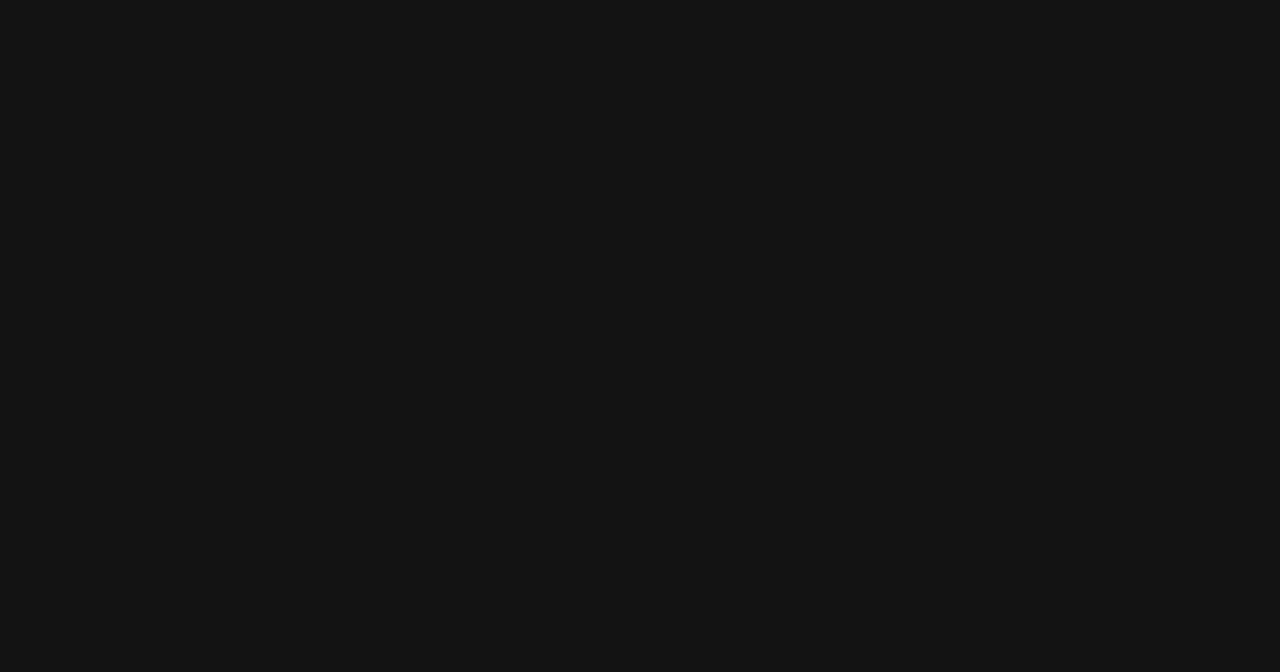
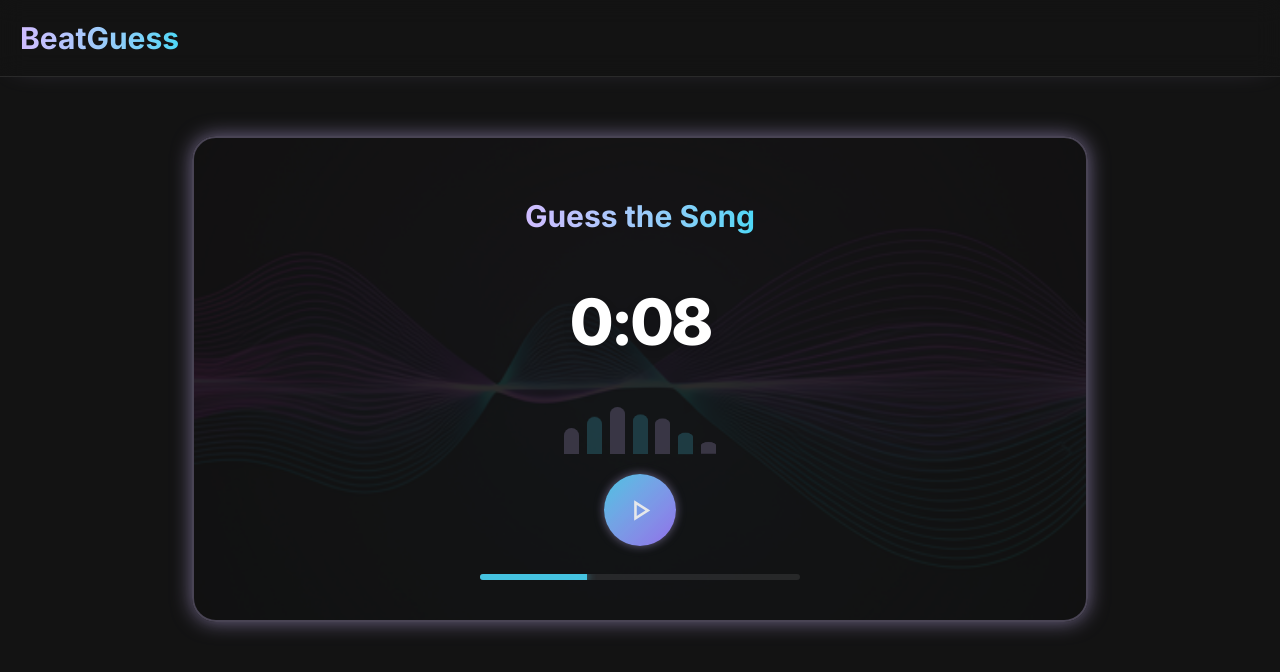
Before and after one commit to EduardoHidalgo10/beatguess, an Angular app: page /play in a window 1280 px wide. Before the commit this address led to /. Shown: the top 672 px of the page. Built offline with nearby package versions, Linux system fonts and the light colour scheme.

Commit message:
Add play feature with routing; update home component to link to play page and include Material Symbols font (mockup)

```diff
--- a/src/app/app.routes.ts
+++ b/src/app/app.routes.ts
@@ -1,6 +1,7 @@
 import { Routes } from '@angular/router';
 import { Home } from './features/home/home';
 import { AppLayout } from './layout/app-layout/app-layout';
+import { Play } from './features/play/play';
 
 export const routes: Routes = [
     {
@@ -11,6 +12,10 @@ export const routes: Routes = [
                 path: '',
                 component: Home,
             },
+            {
+                path: 'play',
+                component: Play,
+            },
         ],
     },
 ];
--- a/src/app/app.ts
+++ b/src/app/app.ts
@@ -1,10 +1,9 @@
 import { Component, signal } from '@angular/core';
 import { RouterOutlet } from '@angular/router';
-import { Navbar } from "./shared/components/navbar/navbar";
 
 @Component({
   selector: 'app-root',
-  imports: [RouterOutlet, Navbar],
+  imports: [RouterOutlet],
   templateUrl: './app.html',
   styleUrl: './app.css'
 })
--- a/src/app/features/home/home.html
+++ b/src/app/features/home/home.html
@@ -15,7 +15,7 @@
       Guess the song in 10 seconds. Become a music legend.
     </p>
 
-    <a class="btn btn-primary mt-10 text-on-primary transition-transform duration-400 hover:scale-105 cursor-pointer">
+    <a [routerLink]="['/play']" class="btn btn-primary mt-10 text-on-primary transition-transform duration-400 hover:scale-105 cursor-pointer">
       <span class="material-icons">play_circle</span>
       Start Playing
     </a>
--- a/src/app/features/home/home.ts
+++ b/src/app/features/home/home.ts
@@ -1,9 +1,10 @@
 import { Component } from '@angular/core';
 import { MusicBars } from "../../ui/components/music-bars/music-bars";
+import { RouterLink } from '@angular/router';
 
 @Component({
   selector: 'app-home',
-  imports: [MusicBars],
+  imports: [MusicBars, RouterLink],
   templateUrl: './home.html',
 })
 export class Home { }
--- /dev/null
+++ b/src/app/features/play/play.html
@@ -0,0 +1,32 @@
+<section class="flex flex-col items-center justify-center py-10">
+    <div
+        class="glass-card neon-glow-purple relative overflow-hidden w-full h-full sm:max-w-2xl md:max-w-4xl rounded-xl p-10 flex flex-col items-center justify-center text-center border-outline-variant border-2 shadow-[0_0_20px_rgba(208,188,255,0.5)]">
+        <div class="absolute inset-0 z-0 opacity-10 pointer-events-none">
+            <img class="w-full h-full object-cover" alt="sound wave pattern." src="assets/sound-wave.png" />
+        </div>
+        <h2
+            class="relative z-10 mt-5 font-display text-3xl font-bold bg-clip-text text-transparent bg-gradient-to-r from-primary to-secondary">
+            Guess the Song</h2>
+
+        <div class="mb-lg relative z-10 mt-10">
+            <span class="font-display text-[64px] text-white font-extrabold tracking-tighter drop-shadow-lg">0:08</span>
+        </div>
+
+        <div class="relative z-10 mt-5 w-48 h-16 mx-auto">
+            <app-music-bars />
+        </div>
+
+        <button
+            class="mt-5 w-18 h-18 rounded-full bg-gradient-to-br from-secondary to-primary-container flex items-center justify-center neon-glow-blue transition-transform duration-150 hover:scale-105 cursor-pointer shadow-[0_0_10px_rgba(208,188,255,0.5)]">
+            <span style="font-size: 35px;" class="material-symbols-outlined text-white">play_arrow</span>
+        </button>
+
+
+        <div class="w-full max-w-xs mt-7">
+            <div class="h-1.5 w-full bg-white/10 rounded-full overflow-hidden">
+                <div class="h-full w-1/3 bg-secondary neon-glow-blue shadow-[0_0_10px_rgba(76,215,246,0.8)]"></div>
+            </div>
+        </div>
+
+    </div>
+</section>
--- a/src/index.html
+++ b/src/index.html
@@ -10,6 +10,7 @@
   <link rel="preconnect" href="https://fonts.gstatic.com" crossorigin>
   <link href="https://fonts.googleapis.com/css2?family=Inter:wght@400;600;700;800&display=swap" rel="stylesheet">
   <link href="https://fonts.googleapis.com/icon?family=Material+Icons" rel="stylesheet">
+  <link href="https://fonts.googleapis.com/css2?family=Material+Symbols+Outlined:opsz,wght,FILL,GRAD@24,400,0,0" rel="stylesheet">
 </head>
 <body>
   <app-root></app-root>
```
Also changed, not shown: src/app/features/play/play.ts (added, +10 -0 lines), src/app/features/play/play.css (added), src/assets/sound-wave.png (added).
